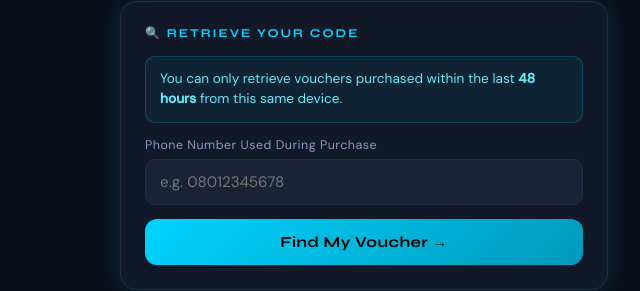
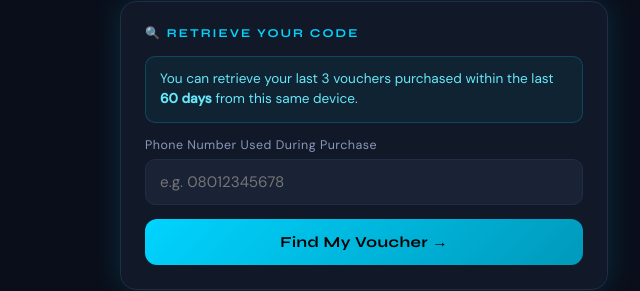
Before and after one commit to emmaofforcompanies/Kanbooster, a website: page index.html in a window 1280 px wide. Both pictures are taken after a click on the button "Retrieve Code". Shown: the part 251-542 px from the top of the page, 276-916 px from the left. Drawn offline with Linux system fonts and the light colour scheme; no server answers.

Commit message:
Update index.html - voucher crawl

```diff
--- a/index.html
+++ b/index.html
@@ -317,7 +317,7 @@
     <div class="card">
       <div class="card-title">🔍 Retrieve Your Code</div>
       <div class="alert alert-info">
-        You can only retrieve vouchers purchased within the last <strong>48 hours</strong> from this same device.
+        You can retrieve your last 3 vouchers purchased within the last <strong>60 days</strong> from this same device.
       </div>
       <label>Phone Number Used During Purchase</label>
       <input type="tel" id="retrieve-phone" placeholder="e.g. 08012345678" maxlength="11">
```
